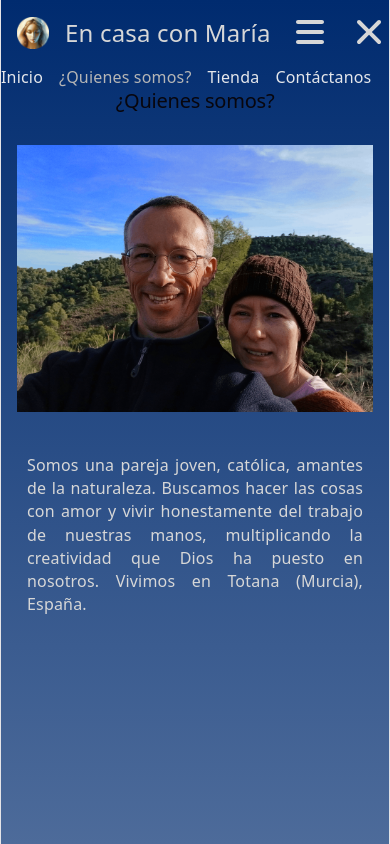
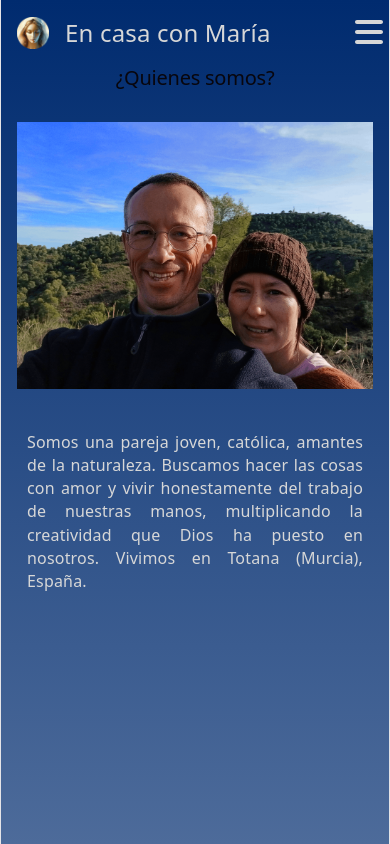
Before and after one commit to BrRoman/encasaconmaria-frontend, a React (Vite) app: page /encasaconmaria-frontend/about in a window 390 px wide. Built offline with nearby package versions, Linux system fonts and the light colour scheme.

Commit message:
Menu: fixed bug toggle.

```diff
--- a/src/components/Menu.jsx
+++ b/src/components/Menu.jsx
@@ -61,27 +61,22 @@ function Menu(props) {
 
         <button
           onClick={() => setIsOpen(!isOpen)}
-          className={isOpen ? "hidden" : "block"}
-          className="md:hidden"
+          className={isOpen ? "hidden" : "block md:hidden"}
         >
           <FontAwesomeIcon icon="fa-solid fa-bars" size="2x" />
         </button>
 
         <button
           onClick={() => setIsOpen(!isOpen)}
-          className={isOpen ? "block" : "hidden"}
-          className="md:hidden"
+          className={isOpen ? "block md:hidden" : "hidden"}
         >
           <FontAwesomeIcon icon="fa-solid fa-close" size="2x" />
         </button>
       </div>
 
       <div>
-        <nav
-          className={isOpen ? "block" : "hidden"}
-          className="md:block md:mr-4"
-        >
-          <ul className="flex space-x-4">{pagesHtml}</ul>
+        <nav className={isOpen ? "block" : "hidden md:block md:mr-4"}>
+          <ul className="flex-column text-left ml-4 mb-4">{pagesHtml}</ul>
         </nav>
       </div>
     </div>
```
